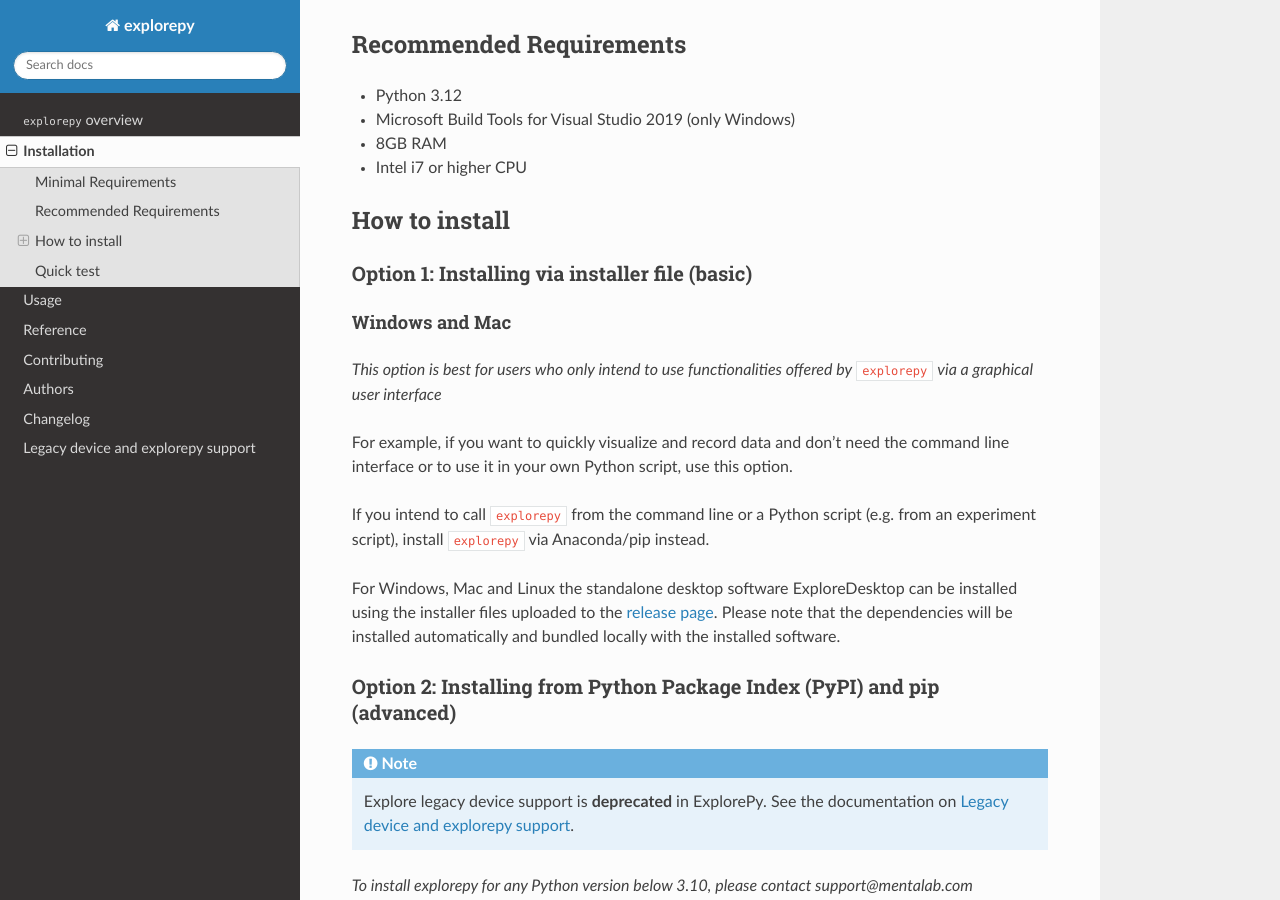
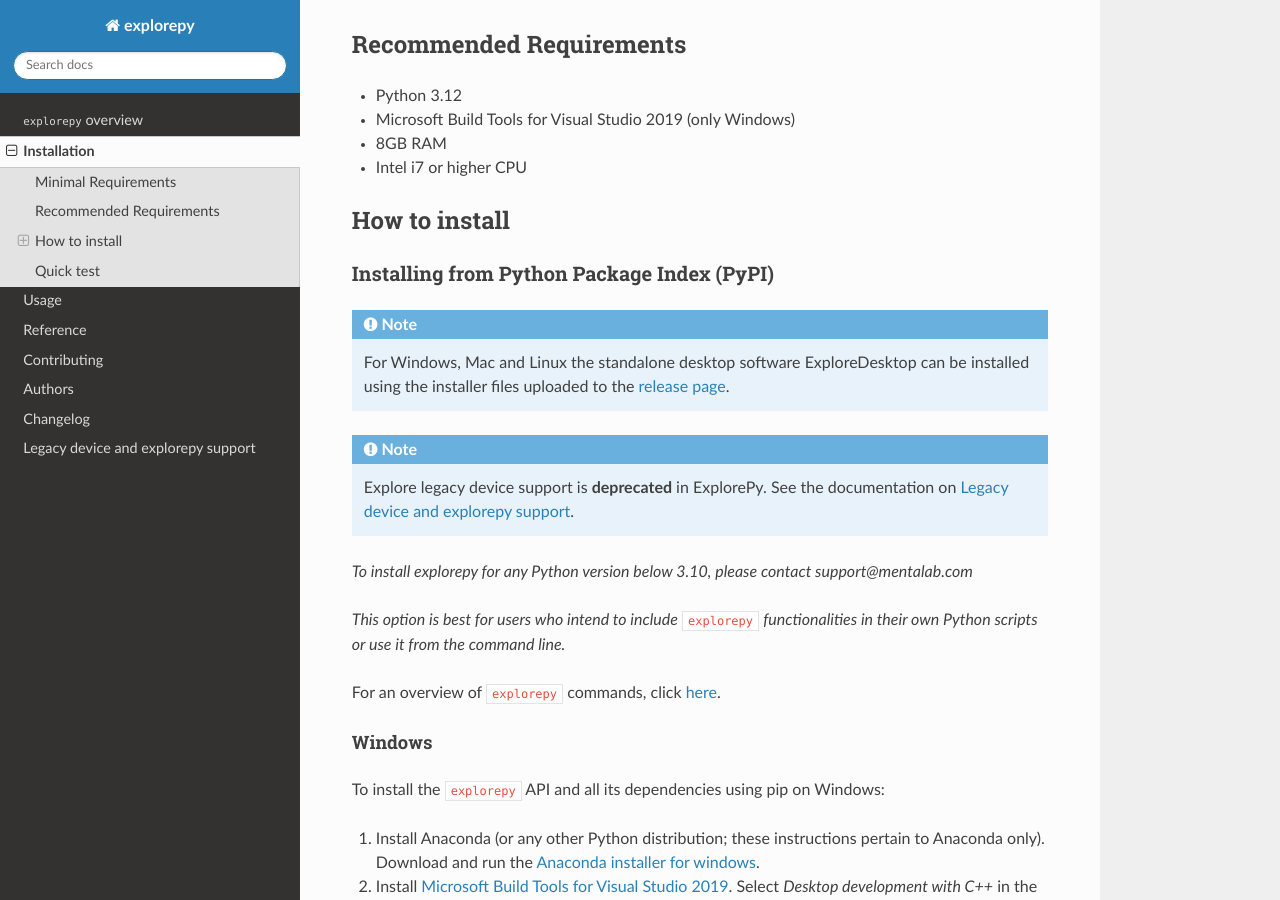
Before and after one commit to Mentalab-hub/explorepy, a Sphinx documentation site: the page built from docs/installation.rst, in a window 1280 px wide and 900 px high, scrolled down 308 px. Built offline with Sphinx 7.4.7 and the Read the Docs theme 3.1.0, drawn with Linux system fonts in a browser that asks for light colours.

Commit message:
simplify installation instruction

```diff
--- a/docs/installation.rst
+++ b/docs/installation.rst
@@ -19,25 +19,12 @@
 How to install
 --------------
 
-Option 1: Installing via installer file (basic)
-"""""""""""""""""""""""""""""""""""""""""""""""
-
-Windows and Mac
-^^^^^^^^^^^^^^^
-
-*This option is best for users who only intend to use functionalities offered by* ``explorepy`` *via a graphical user interface*
-
-For example, if you want to quickly visualize and record data and don't need the command line interface or to use it in your own Python script, use this option.
-
-If you intend to call ``explorepy`` from the command line or a Python script (e.g. from an experiment script), install ``explorepy`` via Anaconda/pip instead.
-
-For Windows, Mac and Linux the standalone desktop software ExploreDesktop can be installed using the installer files uploaded to the
-`release page <https://github.com/Mentalab-hub/explore-desktop-release/releases/latest/>`_. Please note that the dependencies will be installed automatically and bundled locally with the installed software.
-
-
-Option 2: Installing from Python Package Index (PyPI) and pip (advanced)
+Installing from Python Package Index (PyPI)
 """"""""""""""""""""""""""""""""""""""""""""""""""""""""""""""""""""""""
 
+.. note::
+    For Windows, Mac and Linux the standalone desktop software ExploreDesktop can be installed using the installer files uploaded to the
+    `release page <https://github.com/Mentalab-hub/explore-desktop-release/releases/latest/>`_.
 
 .. note::
 
```
